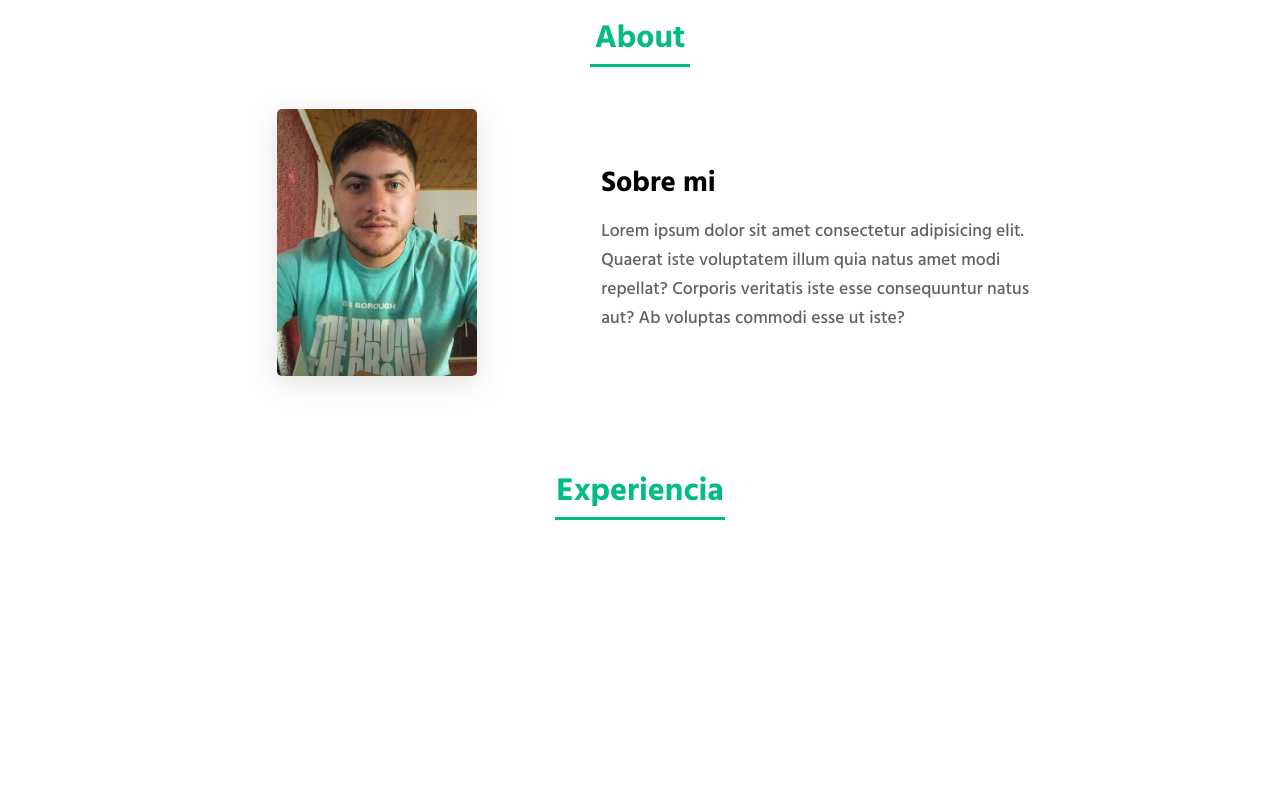
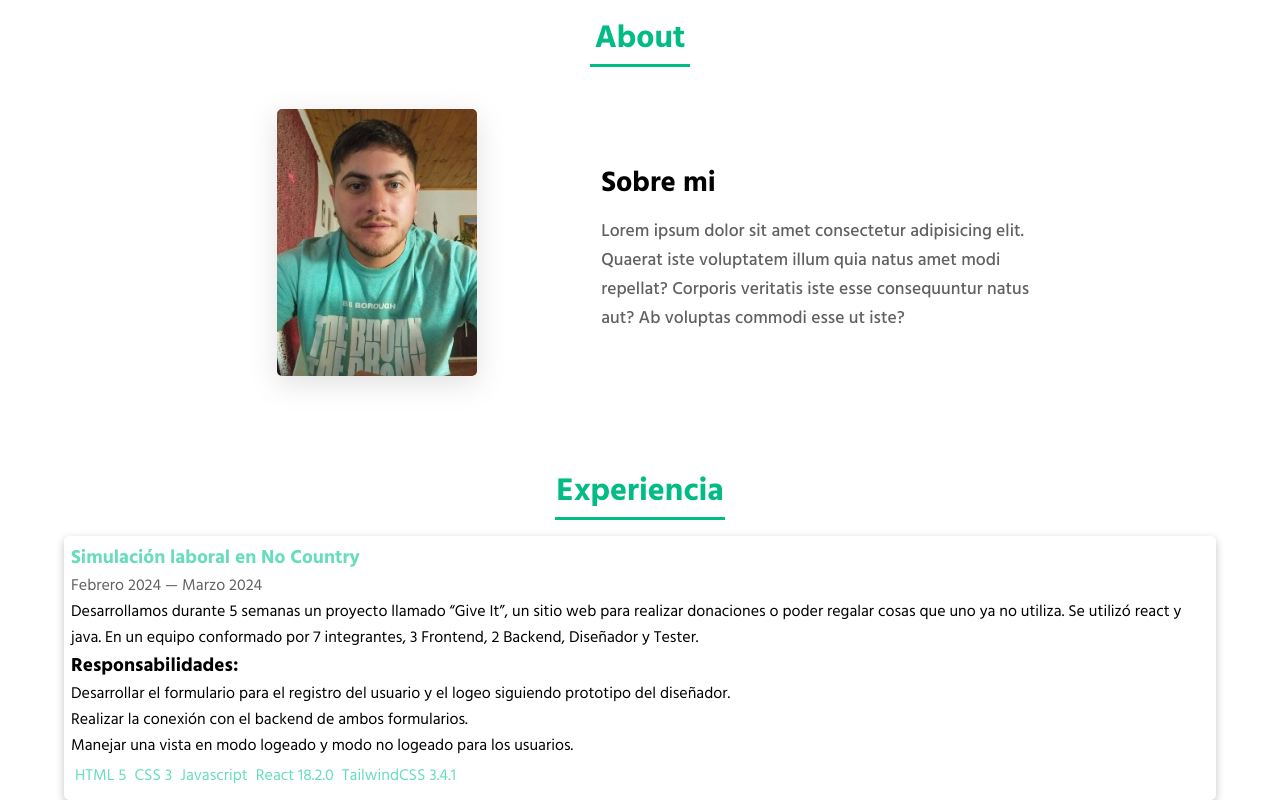
Before and after one commit to Gaston095/Portfolio, a React (Vite) app in the folder portfolio-gaston/: page / in a window 1280 px wide. Shown: the part 827-1627 px from the top of the page. Before the commit the page ends 1363 px from the top, so only its background shows below. Built offline with nearby package versions, Linux system fonts and the light colour scheme.

Commit message:
Se agrega componente ExperienceCard

```diff
--- a/portfolio-gaston/src/Components/Experience/Experience.jsx
+++ b/portfolio-gaston/src/Components/Experience/Experience.jsx
@@ -1,9 +1,12 @@
+import ExperienceCard from '../ExperienceCard/ExperienceCard'
 import styles from './Experience.module.css'
 
 export default function Experience() {
     return (
         <>
             <h1 className={styles.nameSection}>Experiencia</h1>
+
+            <ExperienceCard />
         </>
     )
 }
--- /dev/null
+++ b/portfolio-gaston/src/Components/ExperienceCard/ExperienceCard.jsx
@@ -0,0 +1,37 @@
+import styles from "./ExperienceCard.module.css";
+
+export default function ExperienceCard() {
+  return (
+    <>
+      <article className={styles.container}>
+        <header>
+          <h1 className={styles.title}>Simulación laboral en No Country</h1>
+          <p className={styles.date}>Febrero 2024 — Marzo 2024</p>
+          <p>
+            Desarrollamos durante 5 semanas un proyecto llamado “Give It”, un
+            sitio web para realizar donaciones o poder regalar cosas que uno ya
+            no utiliza. Se utilizó react y java. En un equipo conformado por 7
+            integrantes, 3 Frontend, 2 Backend, Diseñador y Tester.
+          </p>
+          <h2 className={styles.subtitle}>Responsabilidades:</h2>
+          <p>
+            Desarrollar el formulario para el registro del usuario y el logeo
+            siguiendo prototipo del diseñador.
+          </p>
+          <p>Realizar la conexión con el backend de ambos formularios.</p>
+          <p>
+            Manejar una vista en modo logeado y modo no logeado para los
+            usuarios.
+          </p>
+        </header>
+        <div className={styles.tagsContainer}>
+          <span className={styles.tag}>HTML 5</span>
+          <span className={styles.tag}>CSS 3</span>
+          <span className={styles.tag}>Javascript</span>
+          <span className={styles.tag}>React 18.2.0</span>
+          <span className={styles.tag}>TailwindCSS 3.4.1 </span>
+        </div>
+      </article>
+    </>
+  );
+}
--- /dev/null
+++ b/portfolio-gaston/src/Components/ExperienceCard/ExperienceCard.module.css
@@ -0,0 +1,31 @@
+.container {
+    max-width: 90vw;
+    margin: 0 auto;
+    box-shadow: rgba(0, 0, 0, 0.24) 0px 3px 8px;
+    padding: 7px;
+    border-radius: 5px;
+}
+
+.title {
+    font-size: 1.2rem;
+    color: var(--bg-viking);
+}
+
+.date {
+    color: var(--text-dove-gray);
+}
+
+
+.subtitle {
+    font-size: 1.2rem;
+}
+
+.tagsContainer {
+    display: flex;
+    flex-wrap: wrap;
+}
+
+.tag {
+    color: var(--bg-viking);
+    margin: 4px;
+}
```
